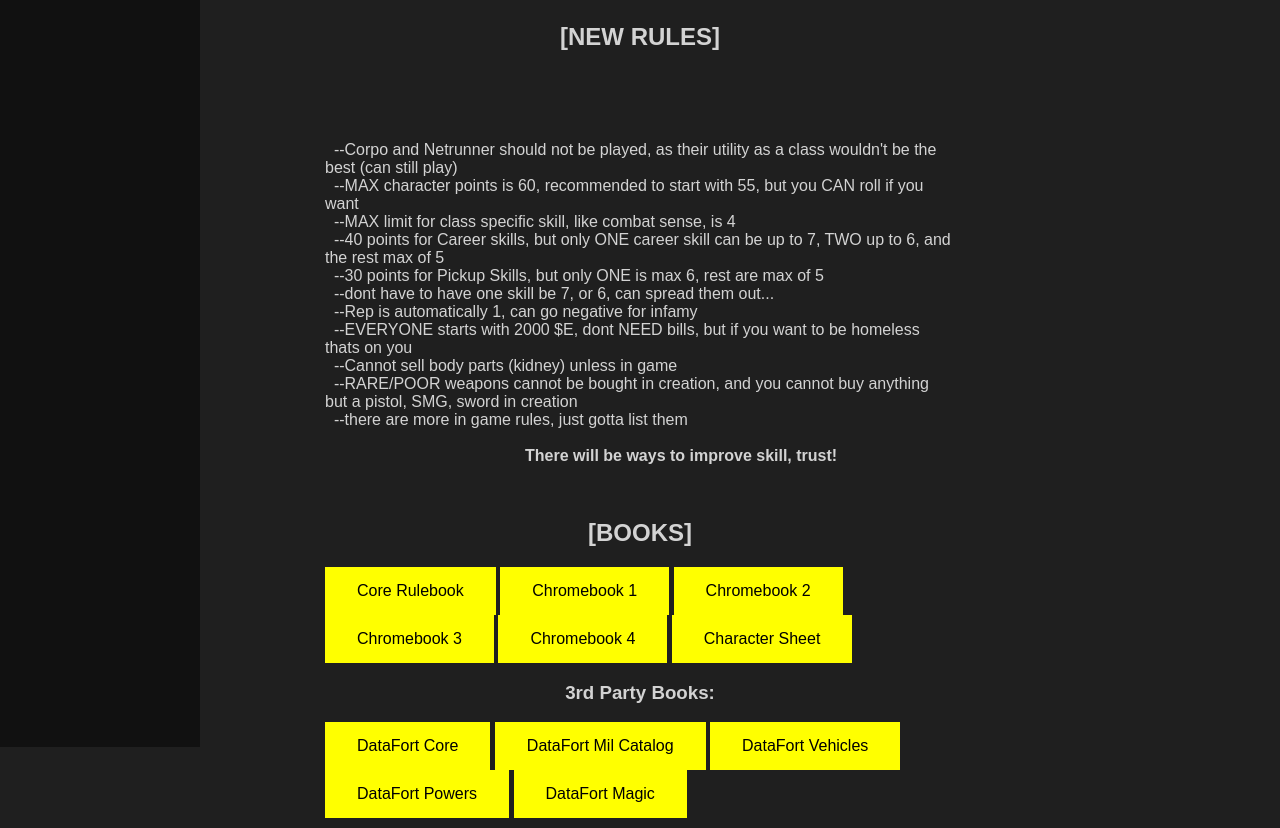
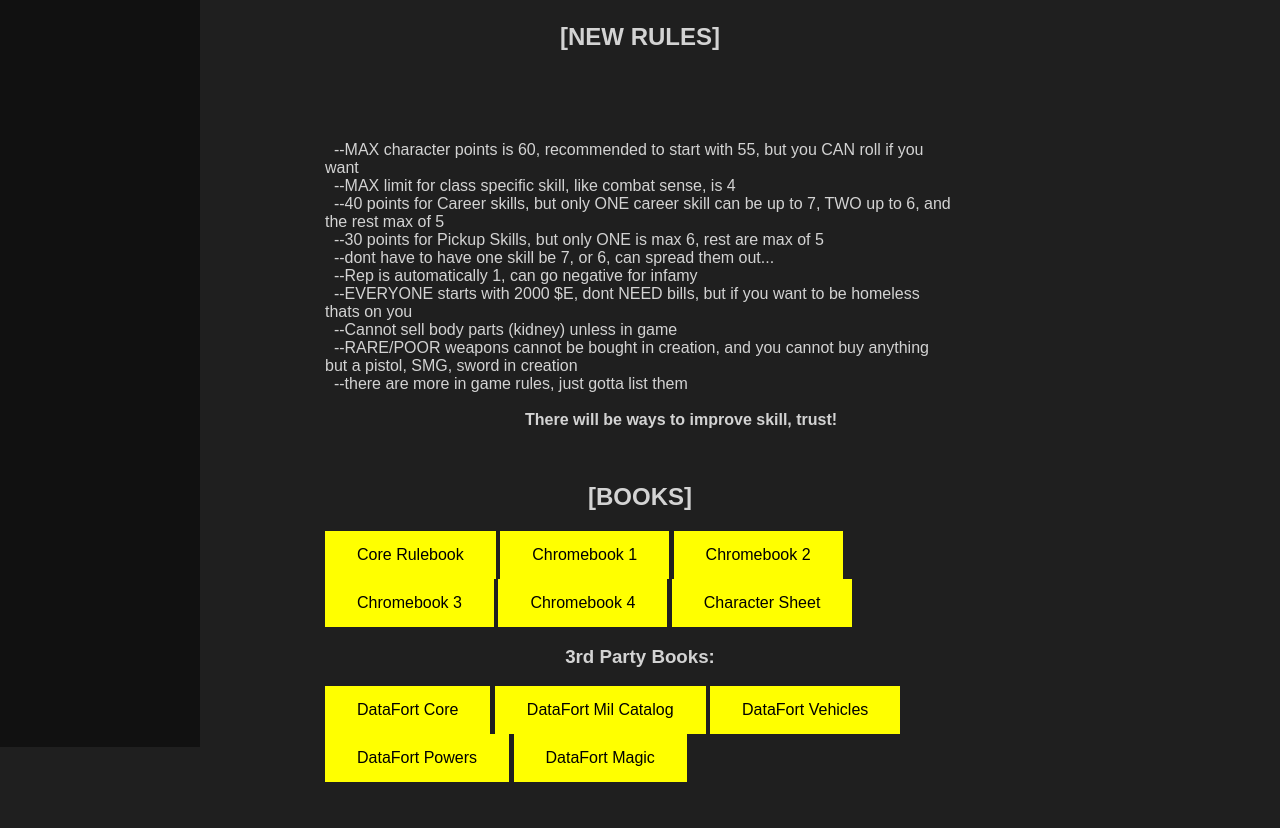
Before and after one commit to CyberpunkWild/CyberpunkWild.github.io, a plain HTML site: page index.html in a window 1280 px wide. Shown: the part 53-881 px from the top of the page. After the commit the page ends 845 px from the top, so only its background shows below. Drawn offline with Linux system fonts and the light colour scheme.

Commit message:
Update index.html

```diff
--- a/index.html
+++ b/index.html
@@ -136,7 +136,6 @@ p {
   <h2> [NEW RULES] </h2>
   <div class="container">
   <p class="center">
-  --Corpo and Netrunner should not be played, as their utility as a class wouldn't be the best (can still play)
   --MAX character points is 60, recommended to start with 55, but you CAN roll if you want
   --MAX limit for class specific skill, like combat sense, is 4
   --40 points for Career skills, but only ONE career skill can be up to 7, TWO up to 6, and the rest max of 5
```
